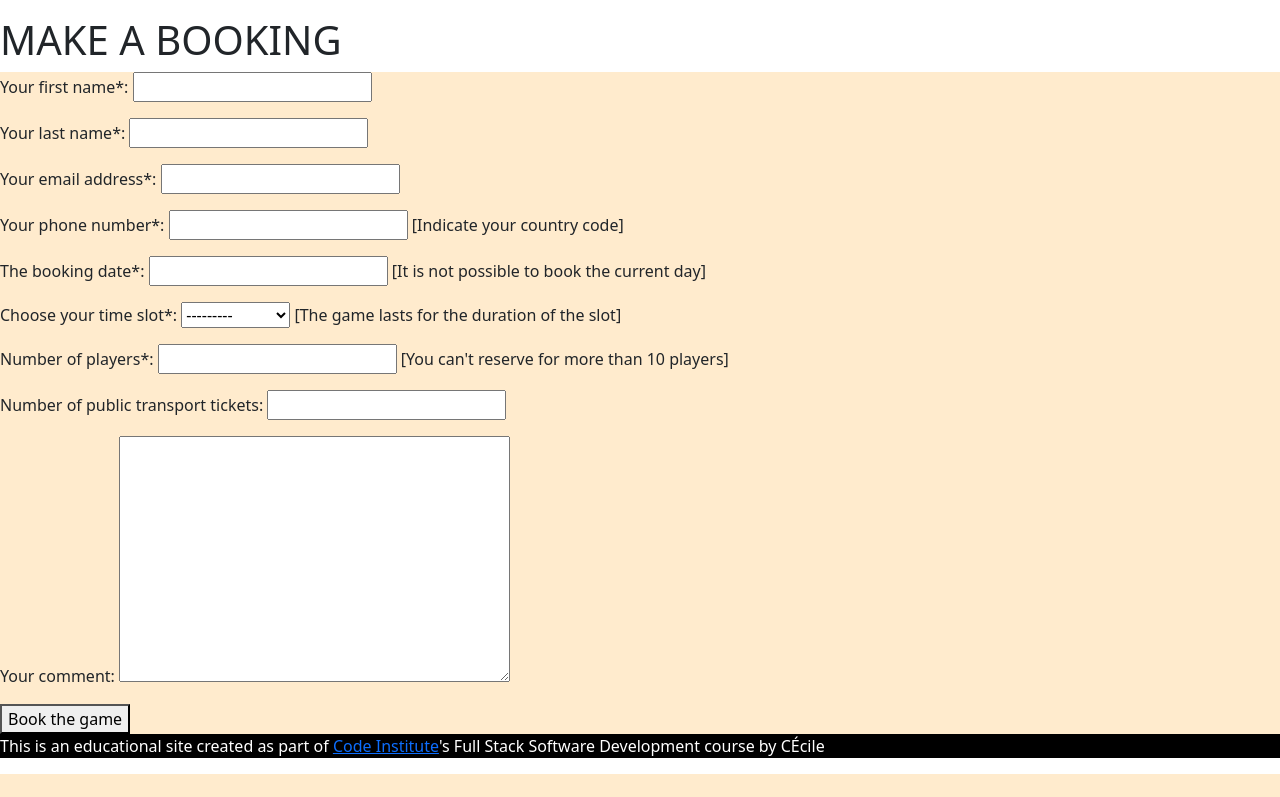
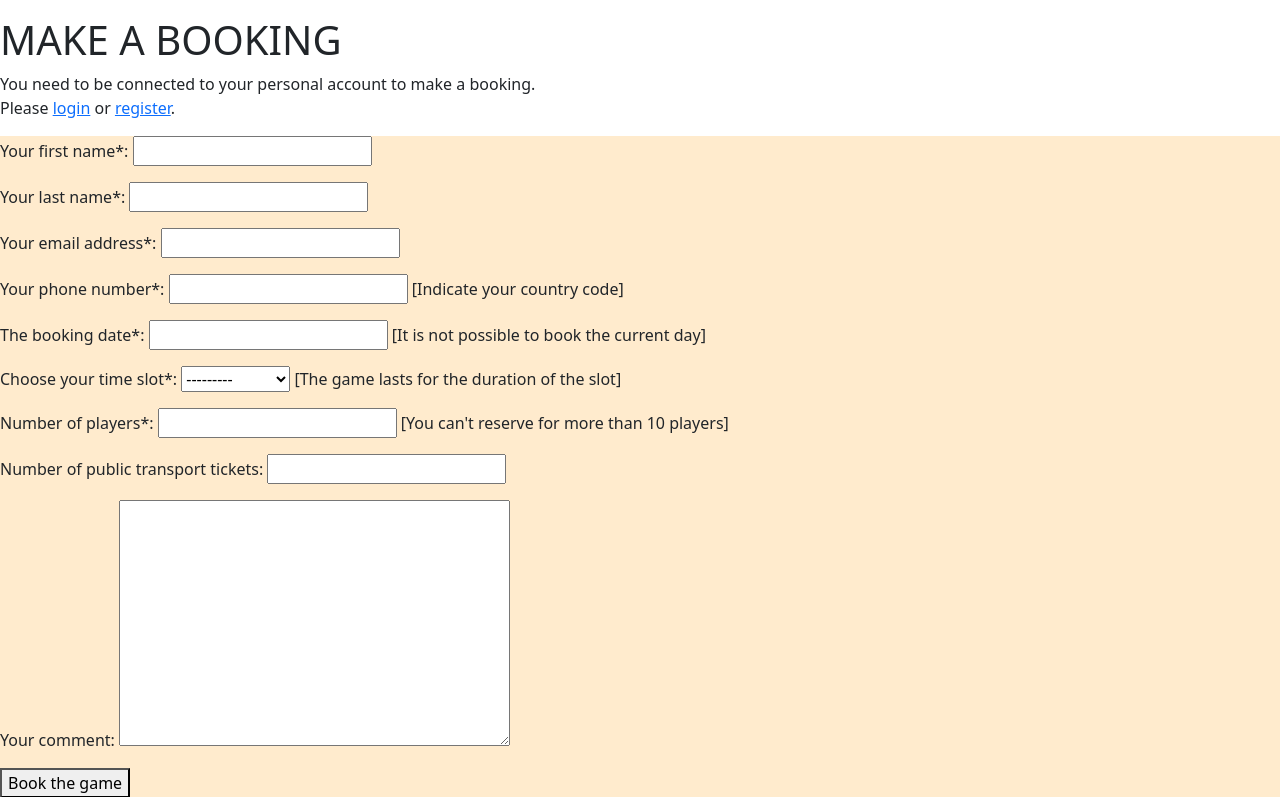
Before and after one commit to cecilegaudron/outscape-game, a Django app: page /booking.html in a window 1280 px wide. Shown: the part 216-1013 px from the top of the page. Before the commit the page ends 990 px from the top, so only its background shows below. Run offline with Django 4.2, Linux system fonts and the light colour scheme; a user stored in the database is signed in.

Commit message:
Booking form appears only for connected user

```diff
--- a/templates/booking.html
+++ b/templates/booking.html
@@ -4,8 +4,12 @@
 <section>
     <div>
         <h1>MAKE A BOOKING</h1>
+        <p>You need to be connected to your personal account to make a booking.<br>
+            Please <a href="{% url 'account_login' %}">login</a> or <a href="{% url 'account_signup' %}">register</a>.</p>
     </div>
     <div style="background-color: blanchedalmond;">
+        {% if user.is_authenticated %}
+
         {% if submitted %}
             Your reservation request has been sent. You will get a feedback from the organizers very soon
 
@@ -19,6 +23,7 @@
                 <button type="submit" value="Submit">Book the game</button>
             </form>
         {% endif %}
+        {% endif %}
     </div>
 </section>
 {% endblock %}
```
